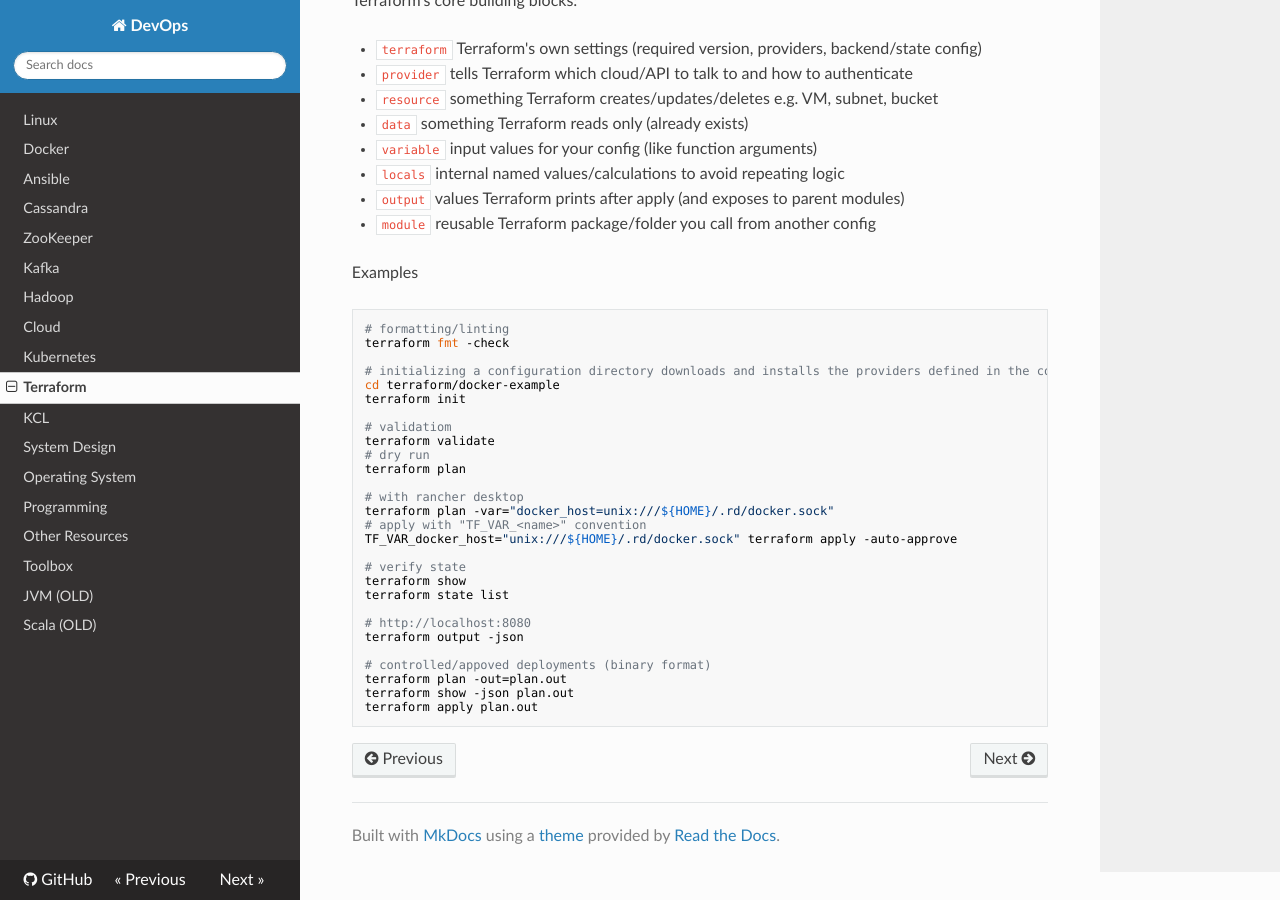
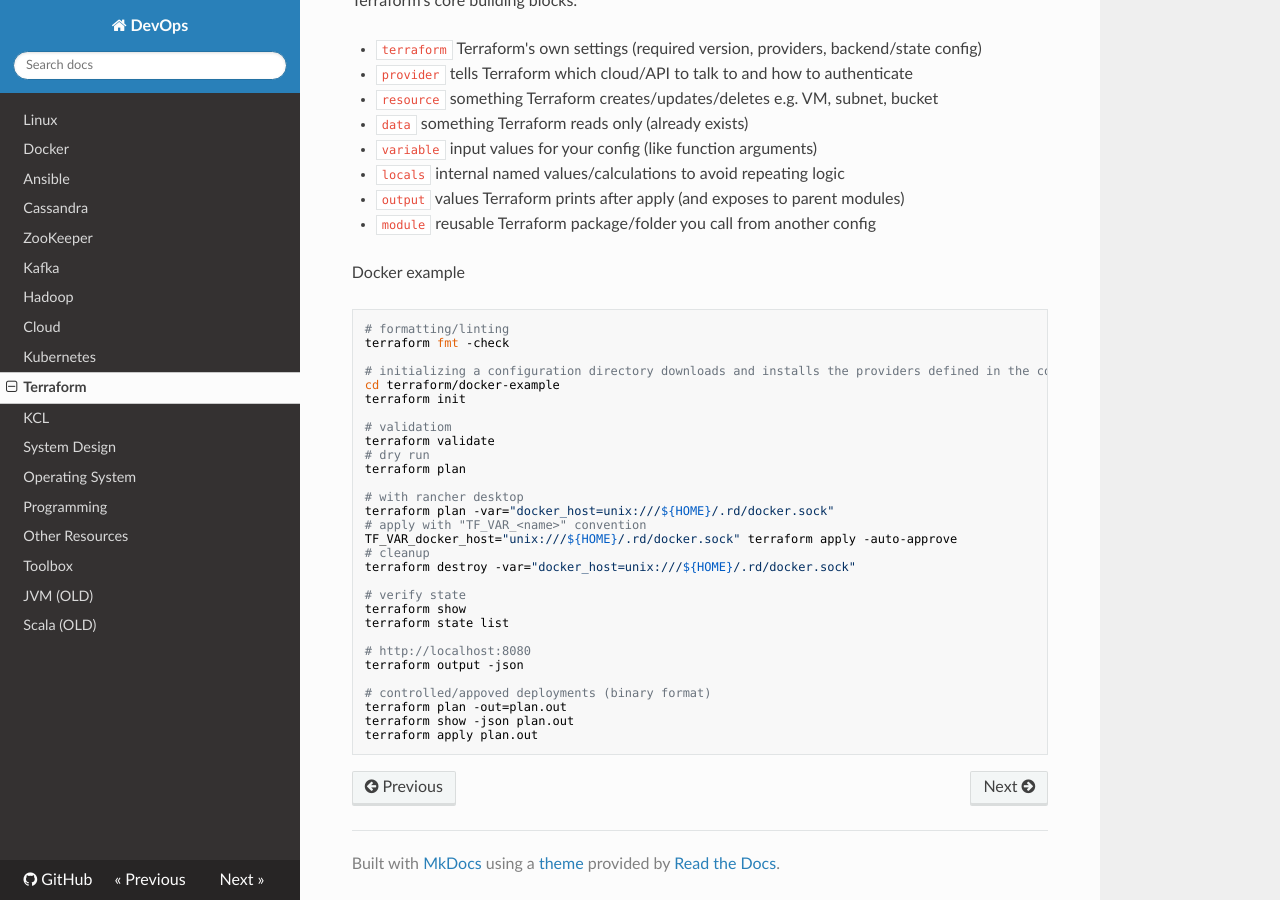
Before and after one commit to niqdev/devops, an MkDocs documentation site: the page built from docs/terraform.md, in a window 1280 px wide and 900 px high, scrolled down 533 px. Built offline with MkDocs 1.6.1, drawn with Linux system fonts in a browser that asks for light colours; nearby versions of some CDN libraries.

Commit message:
update terraform example

````diff
--- a/docs/terraform.md
+++ b/docs/terraform.md
@@ -27,7 +27,7 @@ Terraform's core building blocks:
 * `output` values Terraform prints after apply (and exposes to parent modules)
 * `module` reusable Terraform package/folder you call from another config
 
-Examples
+Docker example
 ```sh
 # formatting/linting
 terraform fmt -check
@@ -45,6 +45,8 @@ terraform plan
 terraform plan -var="docker_host=unix:///${HOME}/.rd/docker.sock"
 # apply with "TF_VAR_<name>" convention
 TF_VAR_docker_host="unix:///${HOME}/.rd/docker.sock" terraform apply -auto-approve
+# cleanup
+terraform destroy -var="docker_host=unix:///${HOME}/.rd/docker.sock"
 
 # verify state
 terraform show
````
Also changed, not shown: 1 other file.
